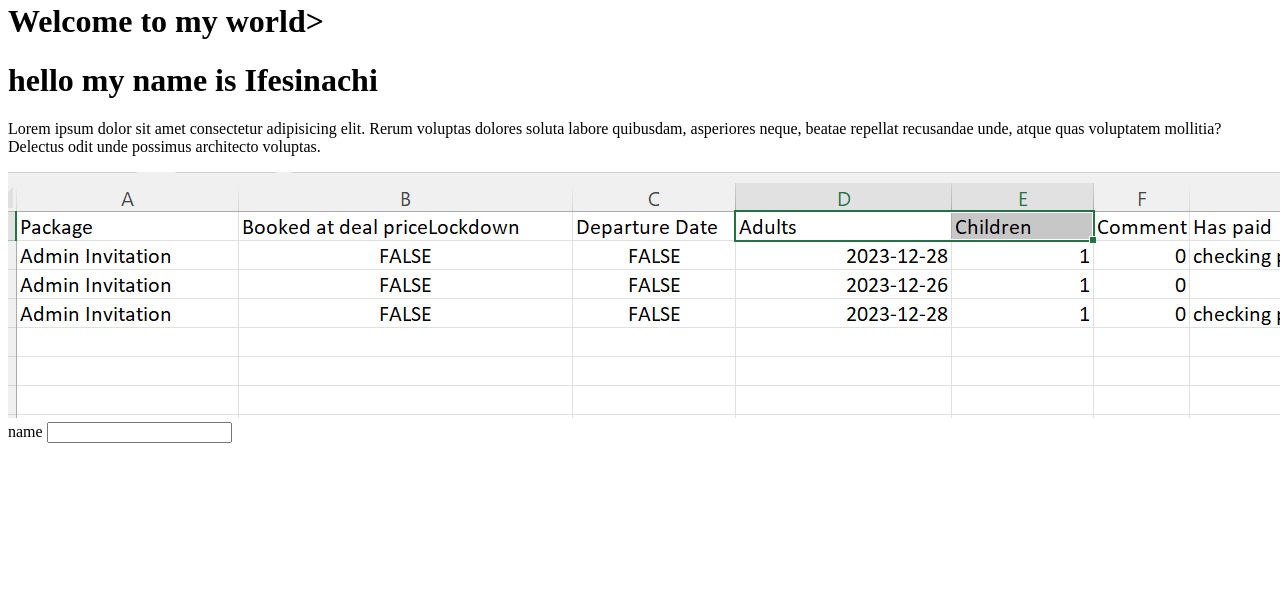
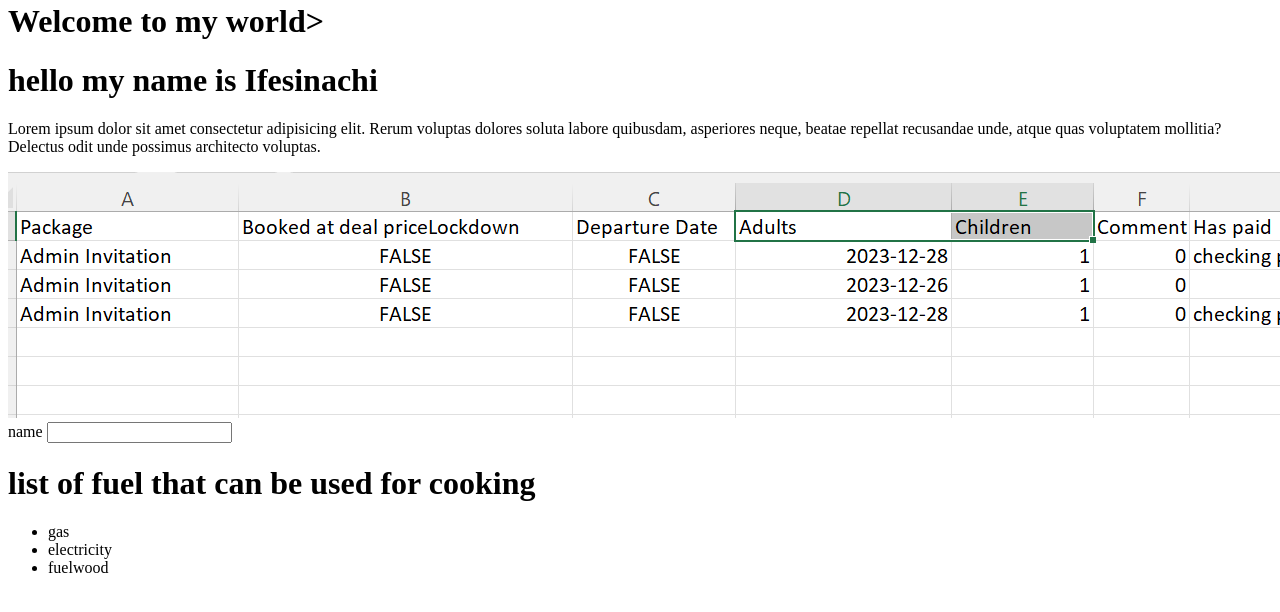
Before and after one commit to Ifesinachi-uchemefuna/git-bravo, a plain HTML site: page index/index.html in a window 1280 px wide. Shown: the part 46-658 px from the top of the page. Drawn offline with Linux system fonts and the light colour scheme.

Commit message:
listed fuel for cooking

```diff
--- a/index/index.html
+++ b/index/index.html
@@ -18,3 +18,10 @@
 </form>
 </body>
 </html>
+
+<h1> list of fuel that can be used for cooking </h1>
+<ul>
+    <li> gas</li>
+    <li> electricity </li>
+    <li> fuelwood </li>
+</ul>
```
